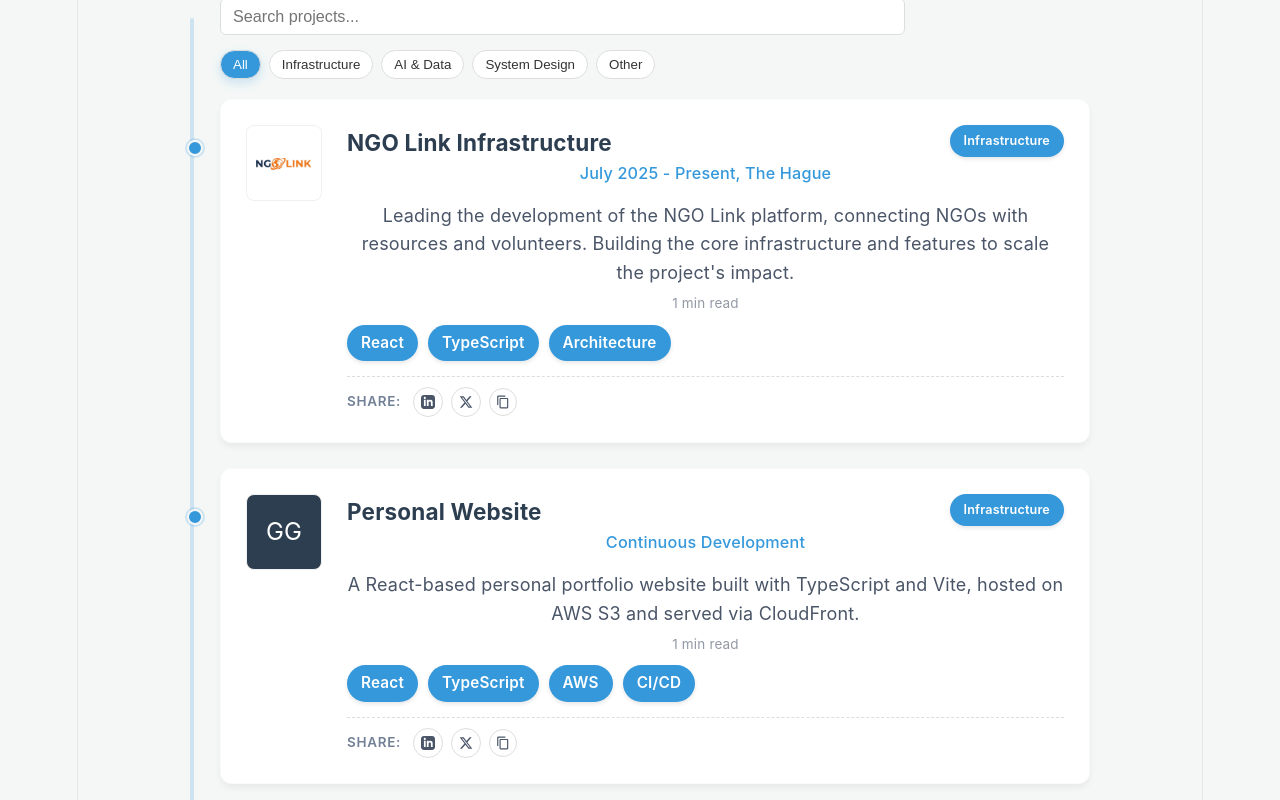
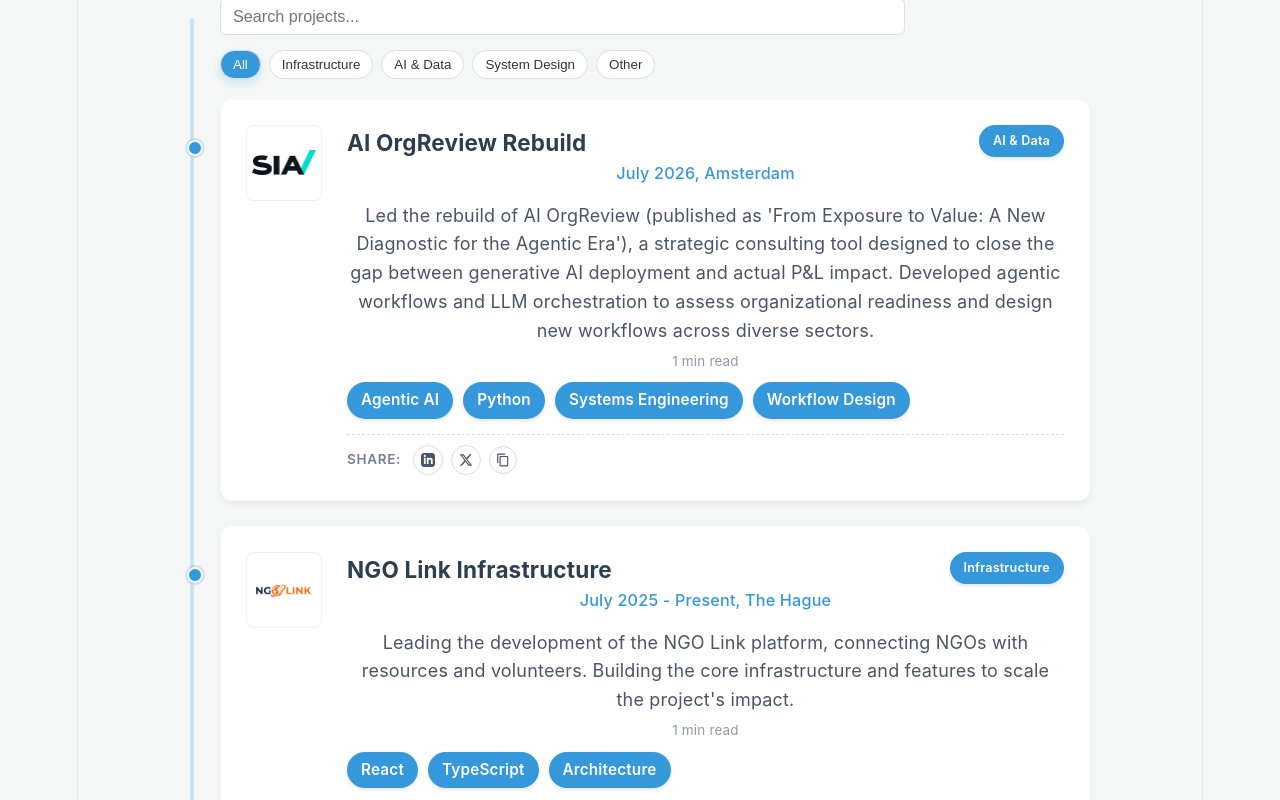
Before and after one commit to GeorgeGitHubbins/personal-website-frontend, a React (Vite) app: page /projects in a window 1280 px wide. Shown: the part 760-1560 px from the top of the page. Built offline with nearby package versions, Linux system fonts and the light colour scheme.

Commit message:
feat: add AI OrgReview Rebuild project to Technical Projects

```diff
--- a/src/pages/Projects.tsx
+++ b/src/pages/Projects.tsx
@@ -2,6 +2,7 @@ import React, { useState, useMemo } from 'react';
 import { calculateReadingTime } from '../utils/readingTime';
 import ngoLinkLogo from '../assets/NGOLink_logo.webp';
 import globalShapersLogo from '../assets/GlobalShapersTheHague_logo.webp';
+import siaLogo from '../assets/SIA_logo.webp';
 
 interface TechnicalProject {
   title: string;
@@ -16,6 +17,16 @@ interface TechnicalProject {
 }
 
 const technicalProjects: TechnicalProject[] = [
+  {
+    title: "AI OrgReview Rebuild",
+    company: "Sia Partners",
+    logo: siaLogo,
+    date: "July 2026, Amsterdam",
+    description: "Led the rebuild of AI OrgReview (published as 'From Exposure to Value: A New Diagnostic for the Agentic Era'), a strategic consulting tool designed to close the gap between generative AI deployment and actual P&L impact. Developed agentic workflows and LLM orchestration to assess organizational readiness and design new workflows across diverse sectors.",
+    tags: ["Agentic AI", "Python", "Systems Engineering", "Workflow Design"],
+    link: "https://www.sia-partners.com/en/insights/publications/exposure-value-a-new-diagnostic-agentic-era",
+    category: "AI & Data"
+  },
   {
     title: "NGO Link Infrastructure",
     company: "NGO Link",
```
